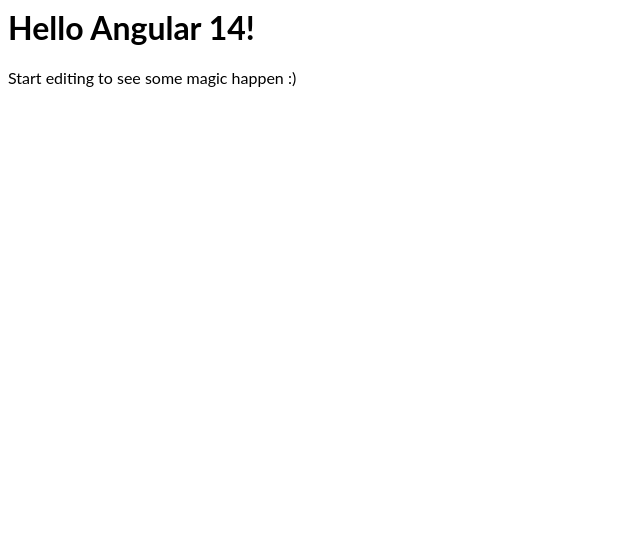
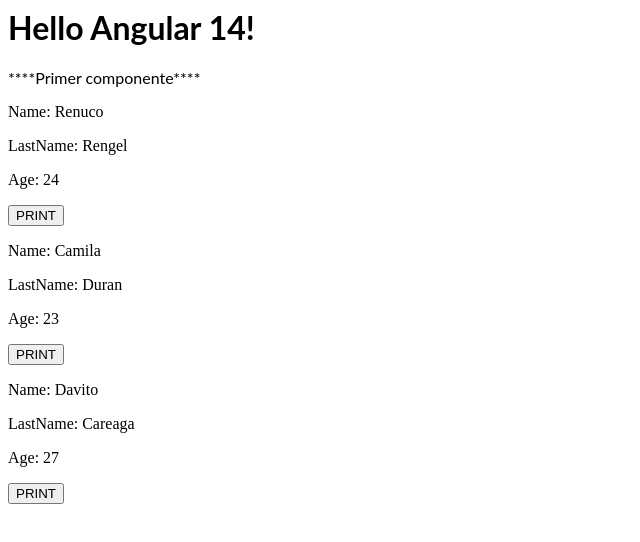
Before and after one commit to Renucopata/Angular-Practice, an Angular app: page / in a window 1280 px wide. Shown: the top 542 px of the page, without its empty margins (0-640 px from the left). Built offline with nearby package versions, Linux system fonts and the light colour scheme.

Commit message:
First Person Component (09-08 Angular course)/5th video YT

```diff
--- a/src/app/app.component.html
+++ b/src/app/app.component.html
@@ -1,4 +1,8 @@
 <hello name="{{ name }}"></hello>
+
 <p>
-  Start editing to see some magic happen :)
+****Primer componente****
 </p>
+<app-person name = "Renuco" lastName="Rengel" [age]="24">  </app-person>
+<app-person name = "Camila" lastName="Duran" [age]="23" (print)="getPrint($event)"> </app-person>
+<app-person name = "Davito" lastName="Careaga" [age]="27"> </app-person>
--- a/src/app/app.component.ts
+++ b/src/app/app.component.ts
@@ -7,4 +7,8 @@
 })
 export class AppComponent  {
   name = 'Angular ' + VERSION.major;
+
+  getPrint(event: string) {
+    console.log(event);
+  }
 }
--- a/src/app/app.module.ts
+++ b/src/app/app.module.ts
@@ -4,10 +4,11 @@
 
 import { AppComponent } from './app.component';
 import { HelloComponent } from './hello.component';
+import { PersonComponent } from './person/person.component';
 
 @NgModule({
   imports:      [ BrowserModule, FormsModule ],
-  declarations: [ AppComponent, HelloComponent ],
+  declarations: [ AppComponent, HelloComponent, PersonComponent ],
   bootstrap:    [ AppComponent ]
 })
 export class AppModule { }
--- /dev/null
+++ b/src/app/person/person.component.html
@@ -0,0 +1,5 @@
+
+<p> Name: {{ name }}</p>
+<p> LastName: {{ lastName }}</p>
+<p> Age: {{ age }}</p>
+<button (click)="onPrint($event)">PRINT</button>
--- /dev/null
+++ b/src/app/person/person.component.ts
@@ -0,0 +1,23 @@
+import { Component, EventEmitter, Input, OnInit, Output } from '@angular/core';
+
+@Component({
+  selector: 'app-person',
+  templateUrl: './person.component.html',
+  styleUrls: ['./person.component.css']
+})
+export class PersonComponent implements OnInit {
+  @Input() name: String = "";
+  @Input() lastName: String = "";
+  @Input() age: number = 0;
+
+  @Output() print = new EventEmitter();
+
+  constructor() { }
+
+  ngOnInit() {
+  }
+  onPrint(event: any) {
+    this.print.emit("My output")
+  }
+
+}
```
Also changed, not shown: src/app/person/person.component.css (added).
